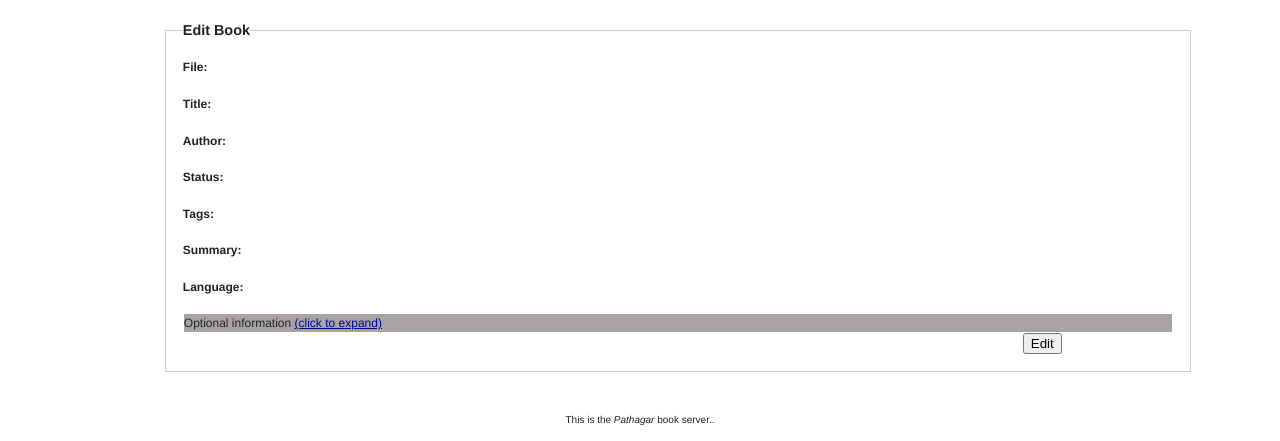
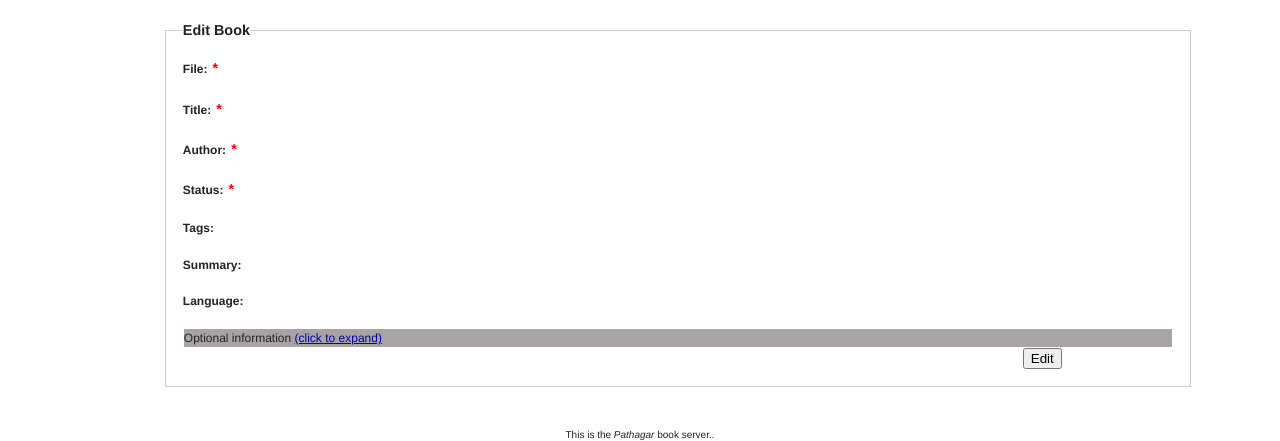
Before and after one commit to PathagarBooks/pathagar, a Django app: template templates/books/book_form.html in a window 1280 px wide. Shown: the part 80-521 px from the top of the page. Run offline with Django 3.2, Linux system fonts and the light colour scheme; the template is opened without the code that fills it, so the values that code supplies are empty; some libraries are stand-ins or nearby versions.

Commit message:
Show a red asterisk in the required fields

```diff
--- a/static/style/style.css
+++ b/static/style/style.css
@@ -217,3 +217,11 @@ div.hidden_body {
     color: white;
     background: #555;
 }
+
+div.required:after {
+    content: '*';
+    color: red;
+    font-size: 120%;
+    font-weight: bold;
+    padding-left: 5px;
+}
--- a/templates/books/book_form.html
+++ b/templates/books/book_form.html
@@ -37,16 +37,16 @@ Add Book
 Edit Book
 {% endif %}
 </legend>
-<div class="span-3"><label for="id_book_file">File:</label></div>
+<div class="span-3 required"><label for="id_book_file">File:</label></div>
 <div class="span-4">{{ form.book_file }}</div>
 <hr class="space">
-<div class="span-3"><label for="id_a_title">Title:</label></div>
+<div class="span-3 required"><label for="id_a_title">Title:</label></div>
 <div class="span-4">{{ form.a_title }}</div>
 <hr class="space">
-<div class="span-3"><label for="id_a_author">Author:</label></div>
+<div class="span-3 required"><label for="id_a_author">Author:</label></div>
 <div class="span-4">{{ form.a_author }}</div>
 <hr class="space">
-<div class="span-3"><label for="id_a_status">Status:</label></div>
+<div class="span-3 required"><label for="id_a_status">Status:</label></div>
 <div class="span-4">{{ form.a_status }}</div>
 <hr class="space">
 <div class="span-3"><label for="id_tags">Tags:</label></div>
```
